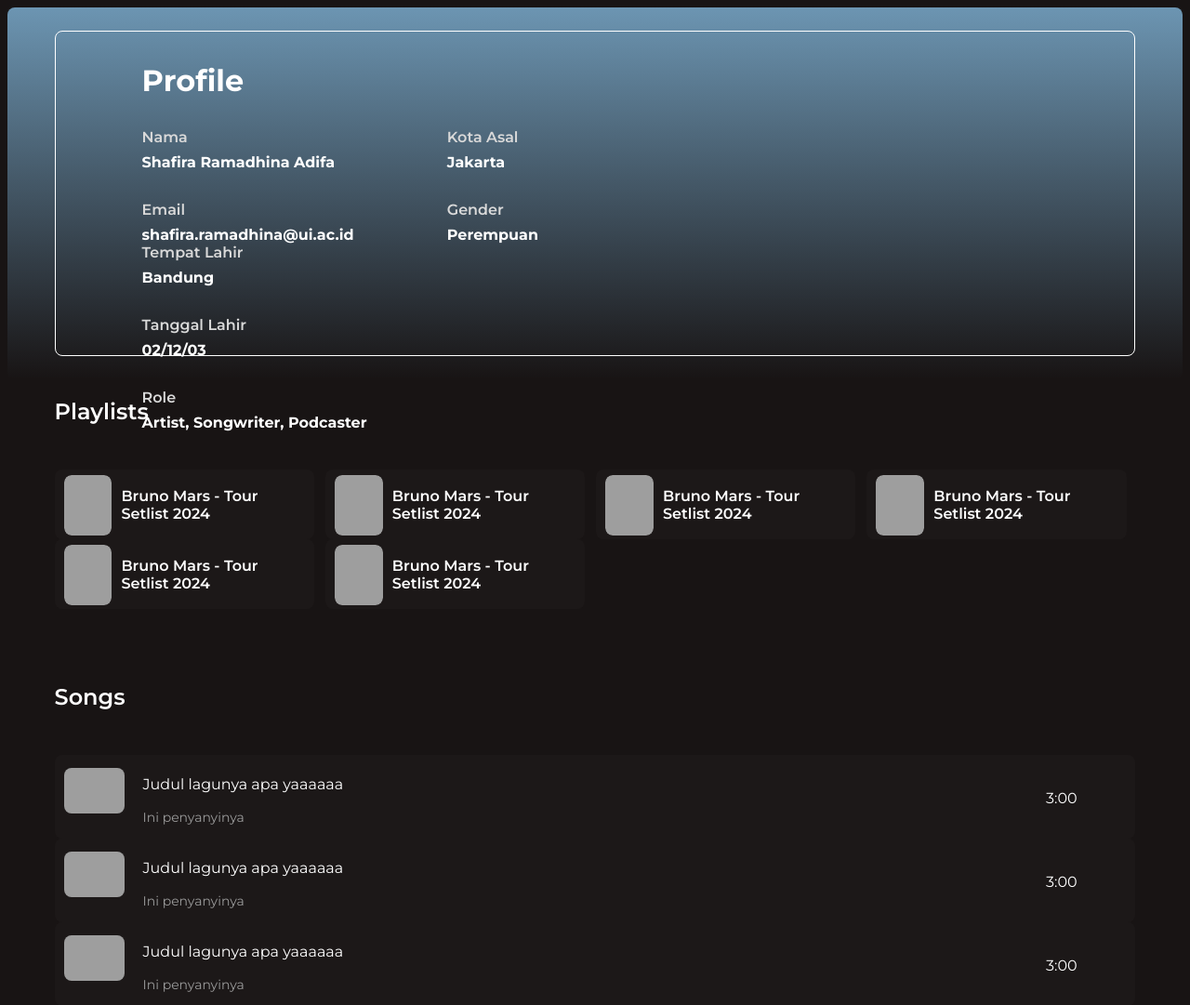
After one commit to TK-Basdat-F3/Marmut-F3, a Django app: template main/templates/dashboard_user.html in a window 1280 px wide. The commit adds this page. Shown: the top 1081 px of the page at 93% size. Run offline with Django 5.2, Linux system fonts and the light colour scheme; the template is opened without the code that fills it, so the values that code supplies are empty; grey boxes are pictures that could not be loaded.

Commit message:
Templates Dashboard User & Label

```diff
--- a/kuning/templates/subscribe_history.html
+++ b/kuning/templates/subscribe_history.html
@@ -2,6 +2,7 @@
     <head>
         <meta name="viewport" content="width=device-width, initial-scale=1.0">
         <title>Langganan Paket</title>
+        <link href="https://fonts.googleapis.com/css2?family=Montserrat:ital,wght@0,100..900;1,100..900&display=swap" rel="stylesheet">
     </head>
     <body style="background-color: #181414; min-height: 100vh; display: flex; justify-content: center; align-items: center;">
         <div class="col" style="text-align: center;">
@@ -77,7 +78,7 @@ body {
     justify-content: center;
     align-items: center;
     margin: 0;
-    font-family: 'Segoe UI', Roboto, Oxygen, Ubuntu, Cantarell, 'Open Sans', 'Helvetica Neue', sans-serif;
+    font-family: 'Montserrat', sans-serif;
 }
 
 .table_header{
--- /dev/null
+++ b/main/templates/dashboard_user.html
@@ -0,0 +1,183 @@
+<html>
+    <head>
+        <meta name="viewport" content="width=device-width, initial-scale=1.0">
+        <title>Marmut - Dashboard</title>
+        <link href="https://fonts.googleapis.com/css2?family=Montserrat:ital,wght@0,100..900;1,100..900&display=swap" rel="stylesheet">
+    </head>
+    <body style="background-color: #181414; font-family: 'Montserrat', sans-serif; color: white;">
+        <div class="container" style="width: 100%; height: 50vh; top: 0; left: 0; border-radius: 8px; padding-left: 4%; padding-right: 4%; padding-top: 2%; padding-bottom: 2%; box-sizing: border-box; background: linear-gradient(180deg, #6C95B2 0%, #181414 100%);">
+            <div class="container" style="width: 100%; height: 100%; padding-left: 8%; padding-right: 8%; padding-top: 1%; padding-bottom: 1%; box-sizing: border-box; background: transparent; border-radius: 8px; border: 1px solid white;">
+                <div style="align-content: center;">
+                    <div class="col" style="color: white; text-align: left;">
+                        <h1 style="margin-bottom: 32px;">Profile</h1>
+                        <div class="row">
+                            <div class="col" style="width: 324px; height: 124px; flex-direction: column; justify-content: flex-start; align-items: flex-start; gap: 32px; display: inline-flex">
+                                <div class="col" style="height: 46px; flex-direction: column; justify-content: flex-start; align-items: flex-start; gap: 8px; display: flex">
+                                    <div style="color: #D9D9D9; font-size: 16px; font-weight: 600; word-wrap: break-word">Nama</div>
+                                    <div style="color: white; font-size: 16px; font-weight: 700; word-wrap: break-word">Shafira Ramadhina Adifa</div>
+                                </div>
+                                <div class="col" style="height: 46px; flex-direction: column; justify-content: flex-start; align-items: flex-start; gap: 8px; display: flex">
+                                    <div style="color: #D9D9D9; font-size: 16px; font-weight: 600; word-wrap: break-word">Email</div>
+                                    <div style="color: white; font-size: 16px; font-weight: 700; word-wrap: break-word">shafira.ramadhina@ui.ac.id</div>
+                                </div>
+                            </div>
+                            <div class="col" style="width: 324px; height: 124px; flex-direction: column; justify-content: flex-start; align-items: flex-start; gap: 32px; display: inline-flex">
+                                <div class="col" style="height: 46px; flex-direction: column; justify-content: flex-start; align-items: flex-start; gap: 8px; display: flex">
+                                    <div style="color: #D9D9D9; font-size: 16px; font-weight: 600; word-wrap: break-word">Kota Asal</div>
+                                    <div style="color: white; font-size: 16px; font-weight: 700; word-wrap: break-word">Jakarta</div>
+                                </div>
+                                <div class="col" style="height: 46px; flex-direction: column; justify-content: flex-start; align-items: flex-start; gap: 8px; display: flex">
+                                    <div style="color: #D9D9D9; font-size: 16px; font-weight: 600; word-wrap: break-word">Gender</div>
+                                    <div style="color: white; font-size: 16px; font-weight: 700; word-wrap: break-word">Perempuan</div>
+                                </div>
+                            </div>
+                            <div class="col" style="width: 324px; height: 124px; flex-direction: column; justify-content: flex-start; align-items: flex-start; gap: 32px; display: inline-flex">
+                                <div class="col" style="height: 46px; flex-direction: column; justify-content: flex-start; align-items: flex-start; gap: 8px; display: flex">
+                                    <div style="color: #D9D9D9; font-size: 16px; font-weight: 600; word-wrap: break-word">Tempat Lahir</div>
+                                    <div style="color: white; font-size: 16px; font-weight: 700; word-wrap: break-word">Bandung</div>
+                                </div>
+                                <div class="col" style="height: 46px; flex-direction: column; justify-content: flex-start; align-items: flex-start; gap: 8px; display: flex">
+                                    <div style="color: #D9D9D9; font-size: 16px; font-weight: 600; word-wrap: break-word">Tanggal Lahir</div>
+                                    <div style="color: white; font-size: 16px; font-weight: 700; word-wrap: break-word">02/12/03</div>
+                                </div>
+                            </div>
+                        </div>
+                        <div class="col" style="height: 46px; margin-top: 32px; flex-direction: column; justify-content: flex-start; align-items: flex-start; gap: 8px; display: flex">
+                            <div style="color: #D9D9D9; font-size: 16px; font-weight: 600; word-wrap: break-word">Role</div>
+                            <div style="color: white; font-size: 16px; font-weight: 700; word-wrap: break-word">Artist, Songwriter, Podcaster</div>
+                        </div>
+                    </div>
+                </div>
+            </div>
+        </div>
+        <div style="padding-left: 4%; padding-right: 4%;">
+            <div class="col" style="flex-direction: column; justify-content: flex-start; align-items: flex-start; gap: 60px; display: inline-flex">
+                <div class="user-content">
+                    <div class="marmut-playlists">
+                        <h2>Playlists</h2>
+                        <!-- <h3 style="color: #9B9B9B;">Belum Memiliki Playlist :(</h3> -->
+                        <div class="col" style="flex-basis: 50%; color: white;">
+                            {% for i in "x"|ljust:6 %}
+                            <a href="#" style="text-decoration: none; color: inherit;">
+                                <div class="card" style="width: 24%; height: 75px; display: inline-block; border-radius: 8px; padding: 6px 10px; margin-right: 8px; box-sizing: border-box;">
+                                    <div style="display: flex; align-items: center;">
+                                        <div style="width: 65px; height: 65px; border-radius: 8px; overflow: hidden; margin-right: 10px;">
+                                            <img src="https://i.scdn.co/image/ab67616d0000b2733b5e11ca1b063583df9492db" style="width: 100%; height: 100%; object-fit: cover;" />
+                                        </div>
+                                        <div style="flex-grow: 1;">
+                                            <h4 style="color: white; font-size: 16px; font-weight: 600; height: 20px; display: flex; align-items: center; margin: 0;">Bruno Mars - Tour Setlist 2024</h4>
+                                        </div>
+                                    </div>
+                                </div>
+                            </a>
+                            {% endfor %}
+                        </div>
+                    </div>
+
+                    <div class="marmut-songs">
+                        <h2>Songs</h2>
+                        <!-- <h3 style="color: #9B9B9B;">Belum Memiliki Lagu :(</h3> -->
+                        <div class="col" style="flex-basis: 50%; color: white;">
+                            {% for i in "x"|ljust:3 %}
+                            <a href="#" style="text-decoration: none; color: inherit;">
+                                <div class="card" style="width: 100%; height: 90px; display: inline-block; border-radius: 8px; padding: 6px 10px; margin-right: 8px; box-sizing: border-box; ">
+                                    <div style="justify-content: flex-start; align-items: center; row-gap: 10px; display: flex">
+                                        <div style="width: 65px; height: 65px; border-radius: 8px;">
+                                            <img src="https://i.scdn.co/image/ab67616d0000b2733b5e11ca1b063583df9492db" />
+                                        </div>
+                                        <div class="col" style="width: 85%; margin-left: 20px;">
+                                            <p style="color: white; font-size: 16px; font-weight: 400; height: 20px;">Judul lagunya apa yaaaaaa</p>
+                                            <p style="color: #9B9B9B; font-size: 14px; font-weight: 400; height: 15px;">Ini penyanyinya</p>
+                                        </div>
+                                        <p>3:00</p>
+                                    </div>
+                                </div>
+                            </a>
+                            {% endfor %}
+                        </div>
+                    </div>
+
+                    <div class="marmut-podcast">
+                        <h2>Podcast</h2>
+                        <!-- <h3 style="color: #9B9B9B;">Belum Memiliki Podcast :(</h3> -->
+                        <div class="col" style="flex-basis: 50%; color: white;">
+                            {% for i in "x"|ljust:10 %}
+                            <a href="#" style="text-decoration: none; color: inherit;">
+                                <div class="card" style="width: 195px; height: 255px; display: inline-block; border-radius: 8px; padding: 12px 13px; margin: 16px 0px; margin-right: 8px; box-sizing: border-box; ">
+                                    <div class="col" style="flex-direction: column; justify-content: flex-start; align-items: flex-start; display: inline-flex">
+                                        <div style="width: 170px; height: 165px; border-radius: 8px">
+                                            <img src="https://i.scdn.co/image/ab67616d0000b2733b5e11ca1b063583df9492db" />
+                                        </div>
+                                        <h4 style="font-size: 16px; font-weight: 400; margin-top: 10px; margin-bottom: 0px;">Judul Podcast</h4>
+                                        <div class="row" style="flex-direction: row; justify-content: flex-start; align-items: flex-start; display: inline-flex;">
+                                            <p style="color: #9B9B9B; font-size: 14px; font-weight: 400; margin-right: 10px;">13 eps</p>
+                                            <p style="color: #9B9B9B; font-size: 14px; font-weight: 400; margin-left: 10px; margin-right: 10px;">|</p>
+                                            <p style="color: #9B9B9B; font-size: 14px; font-weight: 400; margin-left: 10px;">67 min</p>
+                                        </div>
+                                    </div>
+                                </div>
+                            </a>
+                            {% endfor %}
+                        </div>
+                    </div>
+                </div>
+            </div>
+        </div>
+    </body>
+</html>
+
+<style>
+    .card{
+        background-color: #1c1818;
+    }
+    .card:hover{
+        background-color: #403b3b;
+        border-radius: 8px;
+        cursor: pointer;
+        transition: all ease 0.4s;
+    }
+    .card div div img{
+        width: 100%;
+        border-radius: 8px;
+        margin-bottom: 10px;
+    }
+    .small-img-row{
+        display: flex;
+        background: #1c1818;
+        margin: 20px 0;
+        align-items: center;
+        border-radius: 8px;
+        overflow: hidden;
+        width: 24%;
+        height: 75px;
+    }
+    .small-img-row:hover{
+        background-color: #403b3b;
+        border-radius: 8px;
+        cursor: pointer;
+        transition: all ease 0.4s;
+    }
+    .user-content {
+        display: flex;
+        flex-direction: column;
+        gap: 60px; /* Jarak antara masing-masing bagian */
+    }
+
+    .marmut-playlists,
+    .marmut-songs,
+    .marmut-podcast {
+        display: flex;
+        flex-direction: column;
+        gap: 32px; /* Jarak antara judul dan konten di bawahnya */
+    }
+
+    /* Tambahan gaya untuk setiap bagian jika diperlukan */
+    .marmut-playlists h2,
+    .marmut-songs h2,
+    .marmut-podcast h2 {
+        color: white;
+        font-size: 24px;
+        font-weight: 600;
+        margin-bottom: 16px; /* Jarak bawah judul dengan konten di bawahnya */
+    }
+</style>
```
Also changed, not shown: kuning/templates/subscribe.html (+8 -7 lines), kuning/templates/subscribe_form.html (+7 -6 lines), main/templates/dashboard_label.html (added, +121 -0 lines).
